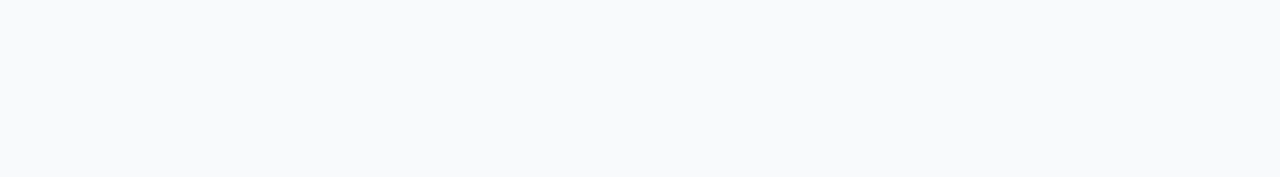
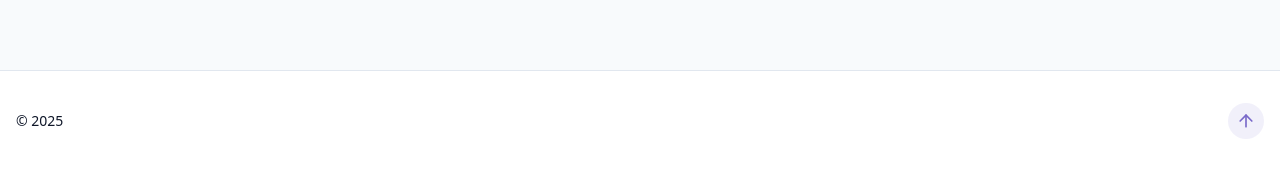
Before and after one commit to judithwu/personal_website, a React (Vite) app: page / in a window 1280 px wide. Shown: the part 3958-4135 px from the top of the page. Before the commit the page ends 3980 px from the top, so only its background shows below. Built offline with nearby package versions, Linux system fonts and the light colour scheme.

Commit message:
footer complete

```diff
--- /dev/null
+++ b/src/components/Footer.jsx
@@ -0,0 +1,15 @@
+import { ArrowUp } from "lucide-react";
+
+export const Footer = () => {
+  return (
+    <footer className="py-12 px-4 bg-card relative border-t border-border mt-12 pt-8 flex flex-wrap justify-between items-center">
+      <p className="text-sm text-muted-foreground">
+        &copy; {new Date().getFullYear()}
+      </p>
+
+      <a href="#hero" className="p-2 rounded-full bg-primary/10 hover:bg-primary/20 text-primary transition-colors">
+        <ArrowUp size={20} />
+      </a>
+    </footer>
+  );
+};
--- a/src/pages/Home.jsx
+++ b/src/pages/Home.jsx
@@ -6,6 +6,7 @@
 import { SkillsSection } from "../components/SkillsSection";
 import { ProjectsSection } from "../components/ProjectsSection";
 import { ContactSection } from "../components/ContactSection";
+import { Footer } from "../components/Footer";
 
 export const Home = () => {
   return (
@@ -29,6 +30,7 @@
     </main>
 
     {/* footer */}
+    <Footer />
     </div>
   );
 };
```
